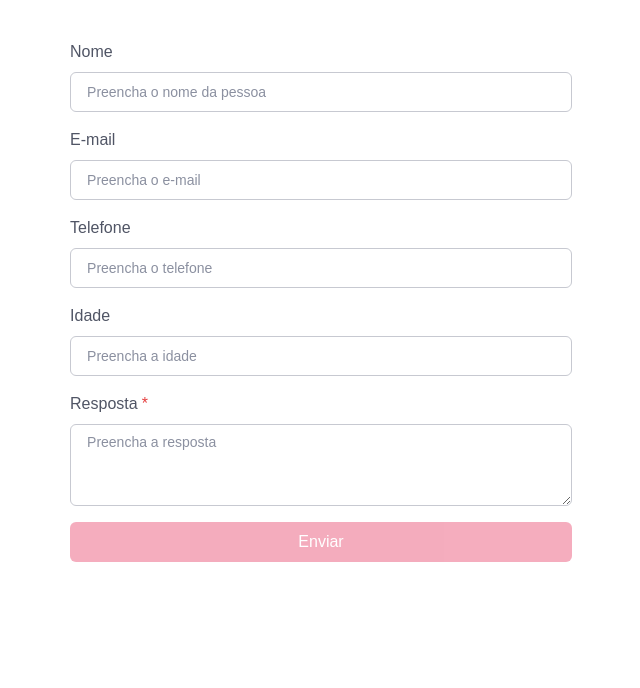
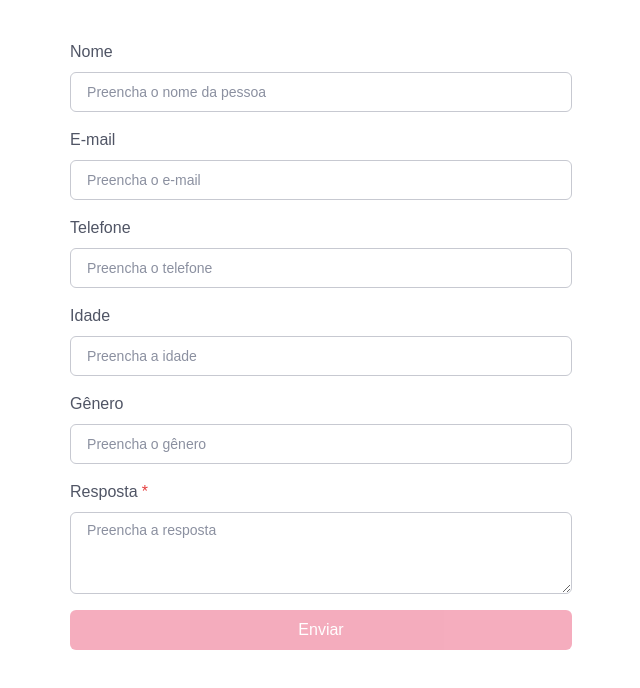
Before and after one commit to arthurbm/sp-applet-survey, a Next.js app: page /dashboard/survey/1 in a window 1280 px wide. Shown: the top 688 px of the page, without its empty margins (319-959 px from the left). Built offline with nearby package versions, Linux system fonts and the light colour scheme.

Commit message:
feat: add age

```diff
--- a/src/pages/dashboard/survey/[point_id].tsx
+++ b/src/pages/dashboard/survey/[point_id].tsx
@@ -13,6 +13,7 @@ const schema = object({
   email: string().optional(),
   phone: string().optional(),
   age: string().optional(),
+  gender: string().optional(),
 });
 
 type SchemaType = InferType<typeof schema>;
@@ -93,6 +94,12 @@ const Survey = () => {
                 placeholder="Preencha a idade"
               />
 
+              <InputField
+                fieldName="gender"
+                label="Gênero"
+                placeholder="Preencha o gênero"
+              />
+
               <TextAreaField
                 fieldName="answer"
                 label="Resposta"
```
